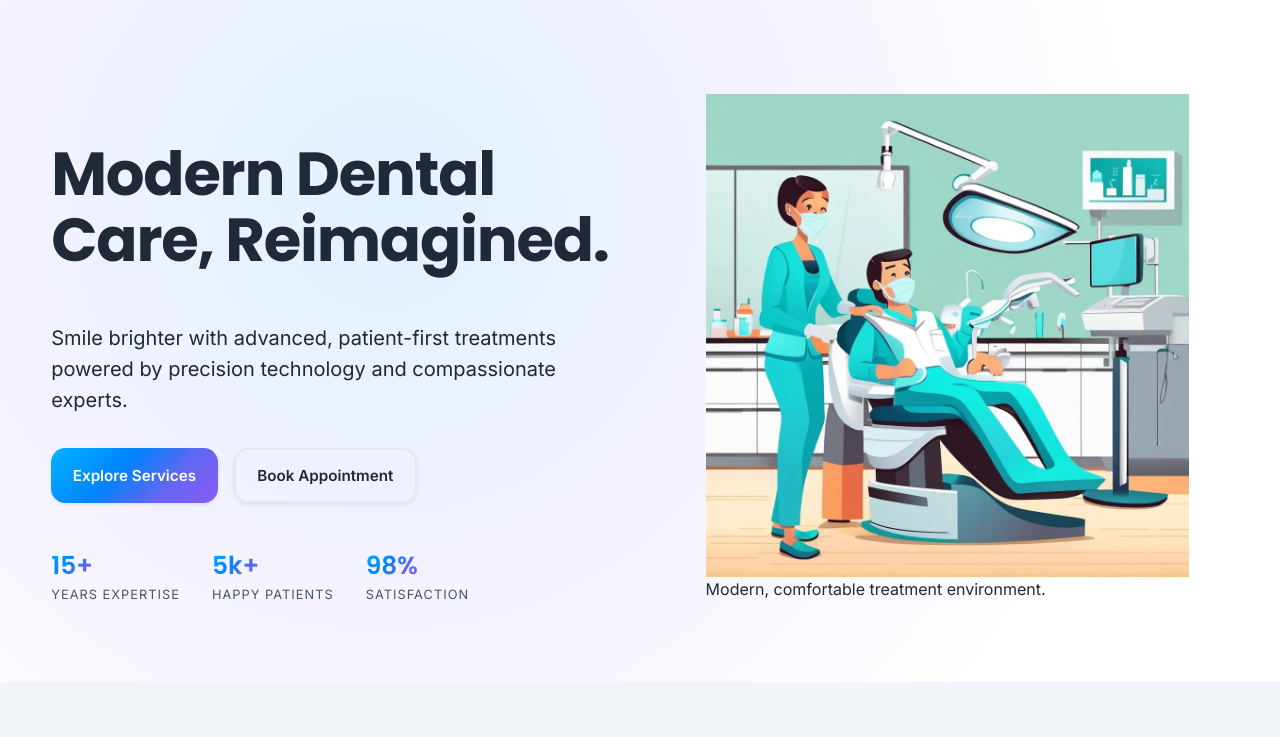
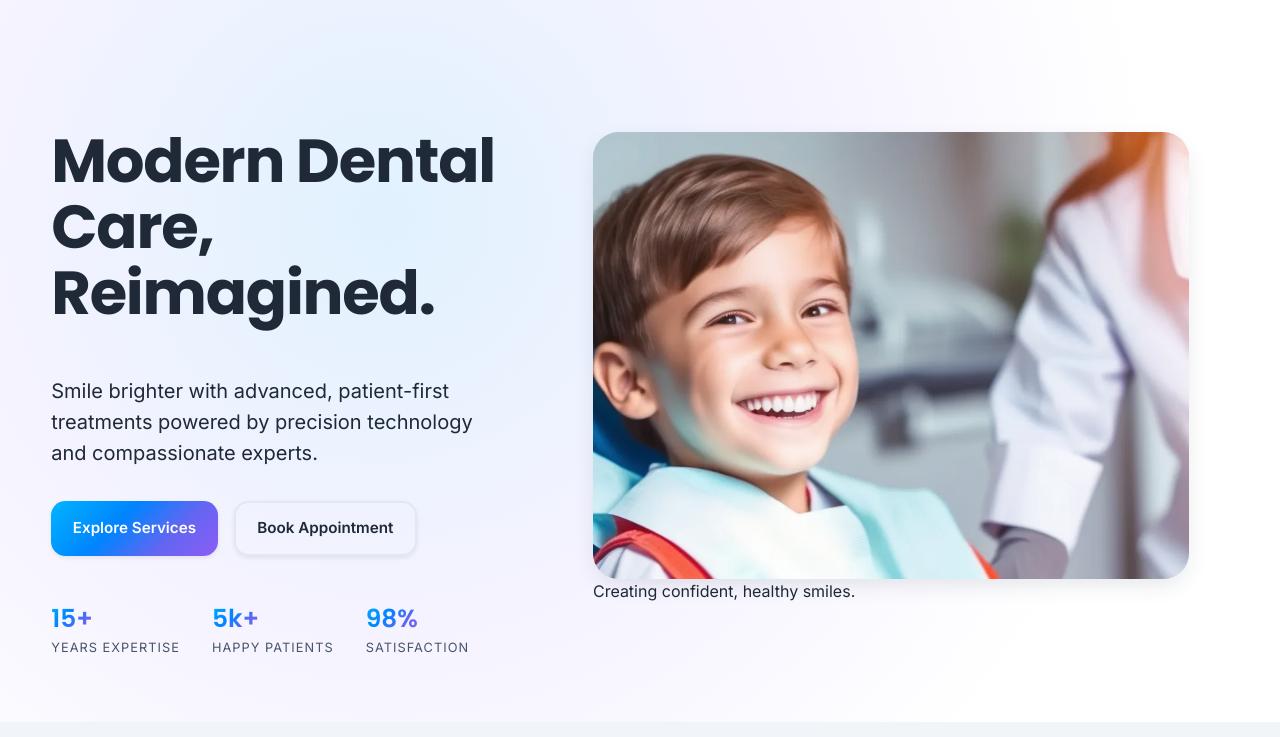
Before and after one commit to petike44/DentaDo_2, a plain HTML site: page index.html in a window 1280 px wide. Shown: the part 63-800 px from the top of the page. Drawn offline with Linux system fonts and the light colour scheme.

Commit message:
Update hero section layout and imagery
Refined the hero section by adjusting the grid layout, image aspect ratios, and object positioning in CSS for improved visual balance. Replaced the hero image in index.html with a new photo and updated the markup to use the .hero-image-wrapper and overlay for a more modern presentation.

```diff
--- a/assets/css/style.css
+++ b/assets/css/style.css
@@ -75,10 +75,10 @@ body.dark .site-header { background:rgba(30,41,59,.75); }
 .hero { position:relative; min-height:84dvh; display:flex; align-items:center; padding:5rem 0 4rem; }
 .hero-bg { position:absolute; inset:0; background: var(--grad-hero); z-index:-1; }
 .hero-content { text-align:left; }
-.hero-layout { display:grid; gap:3.2rem; grid-template-columns:repeat(auto-fit,minmax(320px,1fr)); align-items:center; }
-.hero-image-wrapper { position:relative; width:100%; aspect-ratio:5/4; border-radius:var(--radius-lg); overflow:hidden; box-shadow:var(--shadow-md); animation:floatIn 1.2s cubic-bezier(.25,.46,.45,.94) forwards; opacity:0; }
+.hero-layout { display:grid; gap:3.2rem; grid-template-columns:1fr 1.5fr; align-items:center; }
+.hero-image-wrapper { position:relative; width:100%; aspect-ratio:4/3; border-radius:var(--radius-lg); overflow:hidden; box-shadow:var(--shadow-md); animation:floatIn 1.2s cubic-bezier(.25,.46,.45,.94) forwards; opacity:0; }
 @keyframes floatIn { from { opacity:0; transform:translateY(30px) scale(.96); } to { opacity:1; transform:translateY(0) scale(1); } }
-.hero-image { width:100%; height:100%; object-fit:cover; transition:transform .6s cubic-bezier(.25,.46,.45,.94); }
+.hero-image { width:100%; height:100%; object-fit:cover; object-position:center 35%; transition:transform .6s cubic-bezier(.25,.46,.45,.94); }
 .hero-image-wrapper:hover .hero-image { transform:scale(1.05); }
 .hero-accent-overlay { position:absolute; inset:0; background:linear-gradient(135deg,rgba(0,181,255,.12) 0%,rgba(99,102,241,.18) 100%); mix-blend-mode:overlay; pointer-events:none; opacity:.75; transition:opacity var(--transition); }
 .hero-image-wrapper:hover .hero-accent-overlay { opacity:.5; }
@@ -110,7 +110,7 @@ body.dark .hero-accent-overlay { background:linear-gradient(135deg,rgba(0,181,25
 .media-card .about-illustration svg { width:100%; max-width:380px; height:auto; }
 body.dark .media-card.svg-card { background: var(--color-surface); }
 .about-single { padding:0; background:var(--color-surface-alt); }
-.about-single img { aspect-ratio:16/9; object-fit:cover; width:100%; height:auto; display:block; }
+.about-single img { aspect-ratio:21/9; object-fit:cover; object-position:center 20%; width:100%; height:auto; display:block; }
 body.dark .about-single { background:var(--color-surface); }
 body.dark .about-single img { filter:brightness(.9) saturate(.9); }
 .media-card .overlay { position:absolute; inset:auto 0 0 0; padding:.8rem 1rem; background:linear-gradient(to top,rgba(0,0,0,.55),transparent); color:#fff; font-size:.85rem; }
--- a/index.html
+++ b/index.html
@@ -48,10 +48,13 @@
                       <div class="stat"><span class="number" data-count="98">98%</span><span class="label">Satisfaction</span></div>
                   </div>
                 </div>
-                                <figure class="hero-col media-col" aria-label="Dental care illustrative photo">
-                                      <img src="assets/photos/dentist_cabin.png" alt="Modern dental treatment room with chair and equipment" class="hero-image palette-match" />
-                                    <figcaption class="visually-hidden">Modern, comfortable treatment environment.</figcaption>
-                                </figure>
+                <figure class="hero-col media-col" aria-label="Dental care illustrative photo">
+                  <div class="hero-image-wrapper">
+                    <img src="assets/photos/smile-kid.jpg" alt="Happy child with bright smile after dental care" class="hero-image hero-primary" />
+                    <div class="hero-accent-overlay"></div>
+                  </div>
+                  <figcaption class="visually-hidden">Creating confident, healthy smiles.</figcaption>
+                </figure>
             </div>
         </section>
 
```
